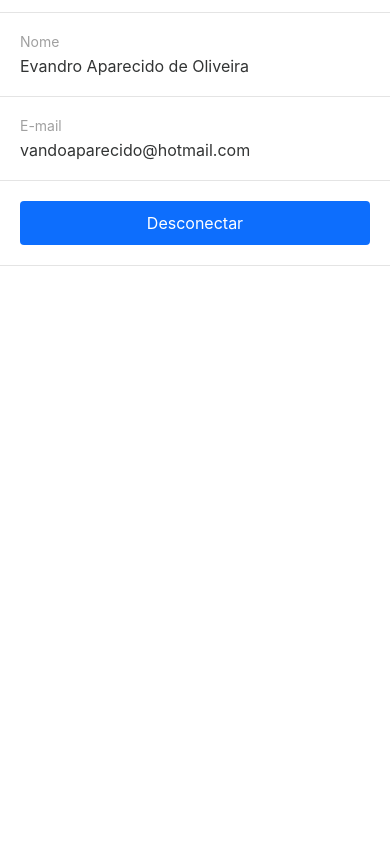
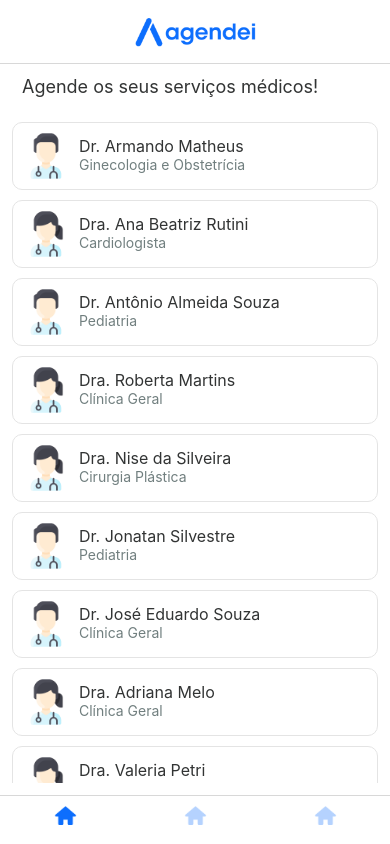
Before and after one commit to vandodev/Agendei, a React Native app in the folder mobile/: screen / in a window 390 px wide. Built offline with nearby package versions, Linux system fonts and the light colour scheme.

Commit message:
:ambulance: :heart: :hospital: Mobile - Trabalhando com abas

```diff
--- a/mobile/App.js
+++ b/mobile/App.js
@@ -1,7 +1,7 @@
-import AbaProfile from './src/screens/abaprofile/abaprofile.jsx';
+import Main from './src/screens/main/main.jsx';
 
 export default function App() {
   return (
-    <AbaProfile/>
+    <Main/>
   );
 }
--- /dev/null
+++ b/mobile/src/screens/main/main.jsx
@@ -0,0 +1,86 @@
+import { NavigationContainer } from '@react-navigation/native';
+import { createBottomTabNavigator } from '@react-navigation/bottom-tabs';
+import icon from '../../constants/icon';
+import { Image } from 'react-native';
+
+
+import AbaHome from '../abahome/abahome.jsx';
+import AbaCalendar from '../abacalendar/abacalendar.jsx';
+import AbaProfile from '../abaprofile/abaprofile.jsx';
+
+
+const Tab = createBottomTabNavigator();
+
+function Main(){
+    return (
+      <NavigationContainer>
+        <Tab.Navigator>
+            <Tab.Screen
+                name='home'
+                component={AbaHome}
+                options={{
+                    headerTitleAlign: "center",
+                    tabBarShowLabel: false,
+                    headerTitle: () => {
+                        return <Image source={icon.logo} style={{width:125, height:29}}/>
+                    },
+                    tabBarIcon: ({focused}) => {
+                        return <Image source={icon.home} style={
+                                {
+                                    width:25,
+                                    height:25,
+                                    opacity: focused ? 1 : 0.3
+                                }
+                            }
+                        />
+                    }
+                }}
+            />
+            <Tab.Screen
+                name='calendar'
+                component={AbaCalendar}
+                options={{
+                    headerTitleAlign: "center",
+                    tabBarShowLabel: false,
+                    headerTitle: () => {
+                        return <Image source={icon.logo} style={{width:125, height:29}}/>
+                    },
+                    tabBarIcon: ({focused}) => {
+                        return <Image source={icon.home} style={
+                            {
+                                width:25,
+                                height:25,
+                                opacity: focused ? 1 : 0.3
+                            }
+                        }
+                    />
+                    }
+                }}
+              />
+            <Tab.Screen
+                name='profile'
+                component={AbaProfile}
+                options={{
+                    headerTitleAlign: "center",
+                    tabBarShowLabel: false,
+                    headerTitle: () => {
+                        return <Image source={icon.logo} style={{width:125, height:29}}/>
+                    },
+                    tabBarIcon: ({focused}) => {
+                        return <Image source={icon.home} style={
+                            {
+                                width:25,
+                                height:25,
+                                opacity: focused ? 1 : 0.3
+                            }
+                        }
+                    />
+                    }
+                }}
+            />
+        </Tab.Navigator>
+      </NavigationContainer>
+    );
+}
+
+export default Main;
```
Also changed, not shown: mobile/package.json (+7 -3 lines), 1 other file (tests, documents, lock files or other folders).
